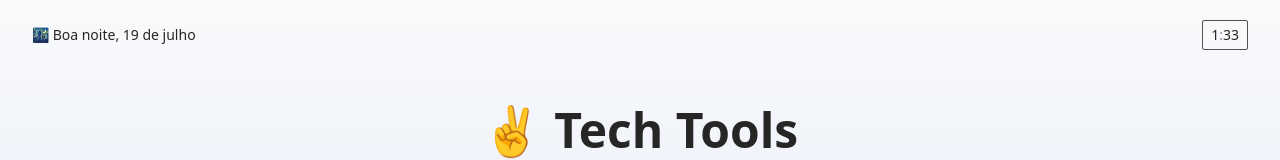
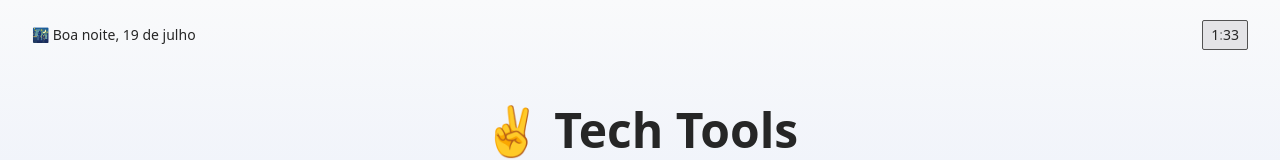
Before and after one commit to mthquevedo/Minhas-ferramentas, a React (Vite) app: page / in a window 1280 px wide. Shown: the top 160 px of the page. Built offline with nearby package versions, Linux system fonts and the light colour scheme.

Commit message:
Ajuste: a cor de fundo do relógio foi adicionada

```diff
--- a/src/components/Header/index.tsx
+++ b/src/components/Header/index.tsx
@@ -30,7 +30,7 @@ export function Header() {
     return (
         <header className="flex justify-between items-center text-sm text-neutral-800 pb-3">
             <p><span className="font-medium">{currentGreeting}</span>, {formattedDate}</p>
-            <p className="border border-neutral-600 rounded-sm py-1 px-2 text-center">
+            <p className="bg-zinc-200 border border-neutral-600 rounded-sm py-1 px-2 text-center">
                 {hour}
                 <span className="animate-blink font-medium">:</span>
                 {minutes < 10 ? `0${minutes}` : minutes}
```
